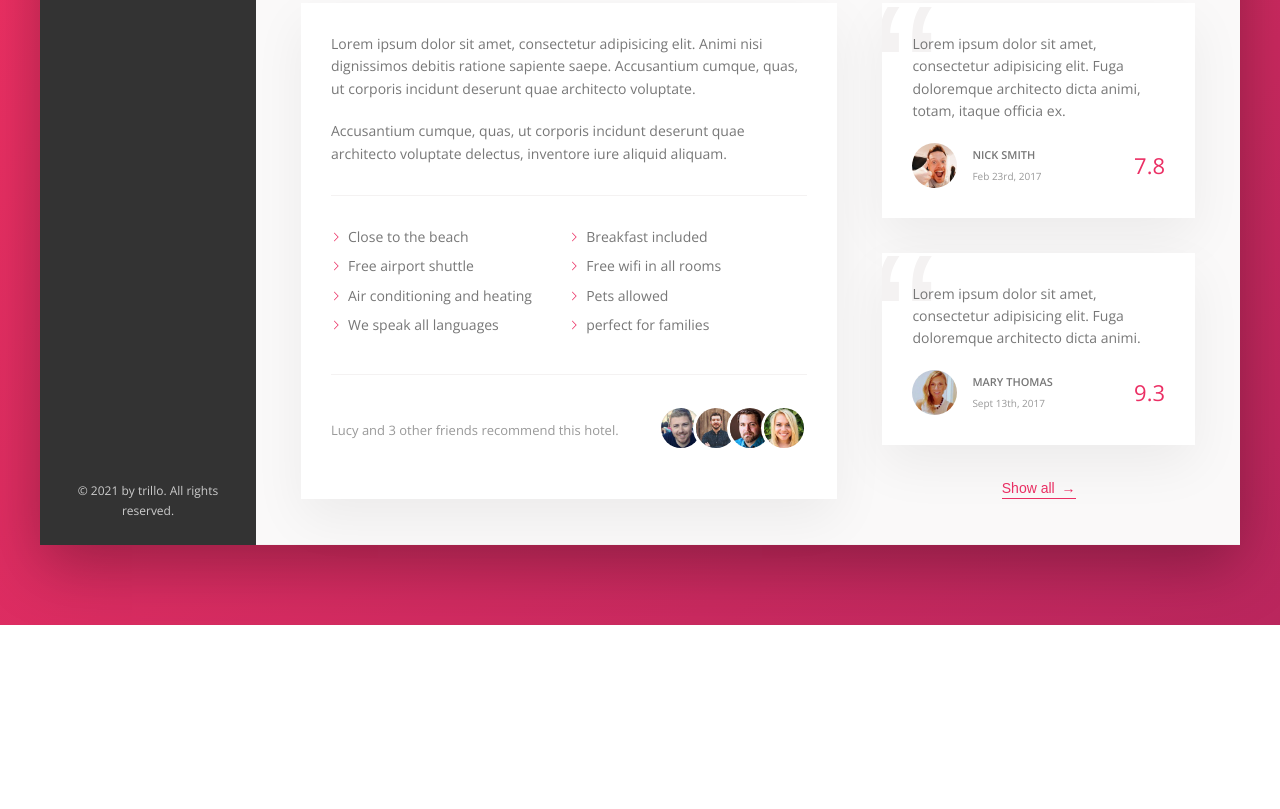
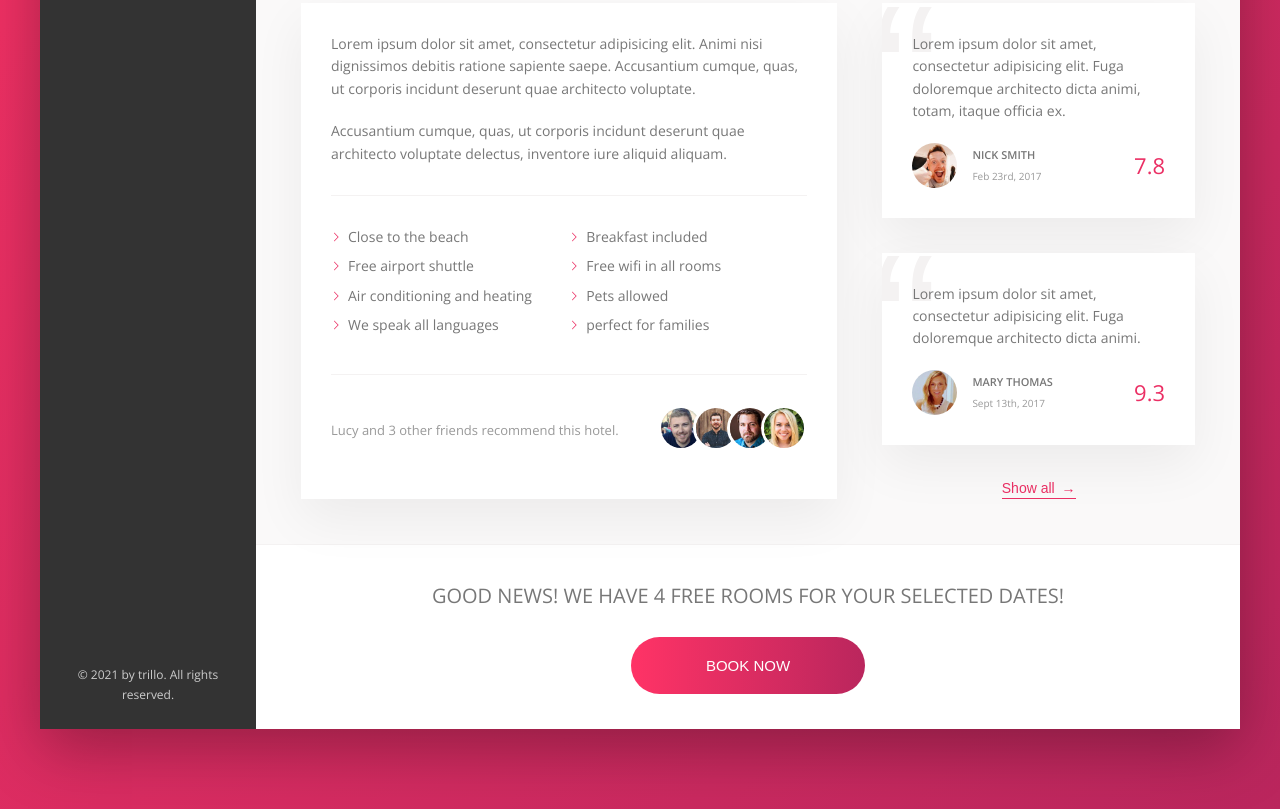
Before and after one commit to andrecintra/css, a website: page Trillo/index.html in a window 1280 px wide. Shown: the part 644-1453 px from the top of the page. Before the commit the page ends 1269 px from the top, so only its background shows below. Drawn offline with nearby package versions, Linux system fonts and the light colour scheme.

Commit message:
call to action

```diff
--- a/Trillo/index.html
+++ b/Trillo/index.html
@@ -1,5 +1,6 @@
 <!DOCTYPE html>
 <html lang="en">
+
 <head>
     <meta charset="UTF-8">
     <meta name="viewport" content="width=device-width, initial-scale=1.0">
@@ -10,6 +11,7 @@
 
     <title>trillo &mdash; Your all-in-one booking app</title>
 </head>
+
 <body>
     <div class="container">
         <header class="header">
@@ -139,10 +141,13 @@
                 <div class="detail">
                     <div class="description">
                         <p class="paragraph">
-                                Lorem ipsum dolor sit amet, consectetur adipisicing elit. Animi nisi dignissimos debitis ratione sapiente saepe. Accusantium cumque, quas, ut corporis incidunt deserunt quae architecto voluptate.
+                            Lorem ipsum dolor sit amet, consectetur adipisicing elit. Animi nisi dignissimos debitis
+                            ratione sapiente saepe. Accusantium cumque, quas, ut corporis incidunt deserunt quae
+                            architecto voluptate.
                         </p>
                         <p class="paragraph">
-                                Accusantium cumque, quas, ut corporis incidunt deserunt quae architecto voluptate delectus, inventore iure aliquid aliquam.
+                            Accusantium cumque, quas, ut corporis incidunt deserunt quae architecto voluptate delectus,
+                            inventore iure aliquid aliquam.
                         </p>
                         <ul class="list">
                             <li class="list__item">Close to the beach</li>
@@ -170,7 +175,8 @@
                     <div class="user-reviews">
                         <figure class="review">
                             <blockquote class="review__text">
-                                    Lorem ipsum dolor sit amet, consectetur adipisicing elit. Fuga doloremque architecto dicta animi, totam, itaque officia ex.
+                                Lorem ipsum dolor sit amet, consectetur adipisicing elit. Fuga doloremque architecto
+                                dicta animi, totam, itaque officia ex.
                             </blockquote>
                             <figcaption class="review__user">
                                 <img src="img/user-1.jpg" alt="User 1" class="review__photo">
@@ -184,7 +190,8 @@
 
                         <figure class="review">
                             <blockquote class="review__text">
-                                    Lorem ipsum dolor sit amet, consectetur adipisicing elit. Fuga doloremque architecto dicta animi.
+                                Lorem ipsum dolor sit amet, consectetur adipisicing elit. Fuga doloremque architecto
+                                dicta animi.
                             </blockquote>
                             <figcaption class="review__user">
                                 <img src="img/user-2.jpg" alt="User 2" class="review__photo">
@@ -200,8 +207,19 @@
                     </div>
                 </div>
 
+                <div class="cta">
+                    <h2 class="cta__book-now">
+                        Good News! We have 4 free rooms for your selected dates!
+                    </h2>
+                    <button class="btn">
+                        <span class="btn__visible">Book now</span>
+                        <span class="btn__invisible">Only 4 rooms left</span>
+                    </button>
+                </div>
+
             </main>
         </div>
     </div>
 </body>
+
 </html>
--- a/Trillo/sass/_components.scss
+++ b/Trillo/sass/_components.scss
@@ -462,3 +462,71 @@
         z-index: 1;
     }
 }
+
+/////////////////////
+// CALL TO ACTION
+
+.cta {
+    padding: 3.5rem 0;
+    text-align: center;
+
+    &__book-now {
+        text-transform: uppercase;
+        font-size: 2rem;
+        font-weight: 300;
+        margin-bottom: 2.5rem;
+    }
+}
+
+
+/////////////////////
+// BTN CALL TO ACTION
+
+.btn {
+    font-size: 1.5rem;
+    font-weight: 300;
+    text-transform: uppercase;
+    border-radius: 100px;
+    border: none;
+    background-image: linear-gradient(to right, var(--color-primary-light), var(--color-primary-dark));
+    color: #fff;
+    position: relative;
+    overflow: hidden;
+    cursor: pointer;
+
+    & > * {
+        display: inline-block;
+        height: 100%;
+        width: 100%;
+        transition: all .2s;
+    }
+
+    &__visible {
+        padding: 2rem 7.5rem;
+    }
+
+    &__invisible {
+        position: absolute;
+        padding: 2rem 0;
+        left: 0;
+        top: -100%;
+    }
+
+    &:hover {
+        background-image: linear-gradient(to left, var(--color-primary-light), var(--color-primary-dark));
+    }
+
+    &:hover  &__visible {
+        transform: translateY(100%);
+    }
+
+    &:hover  &__invisible {
+        top: 0;
+    }
+
+    &:focus {
+        outline: none;
+        animation: pulsate 1s infinite;
+    }
+
+}
```
Also changed, not shown: Trillo/css/style.css. Lines whose indentation alone changed are shown as unchanged.
